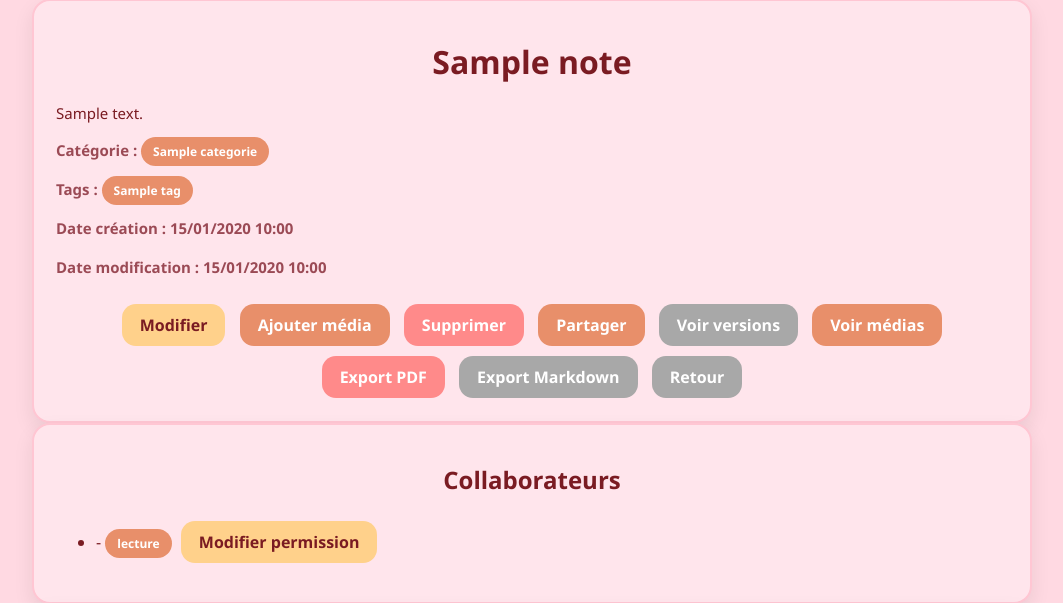
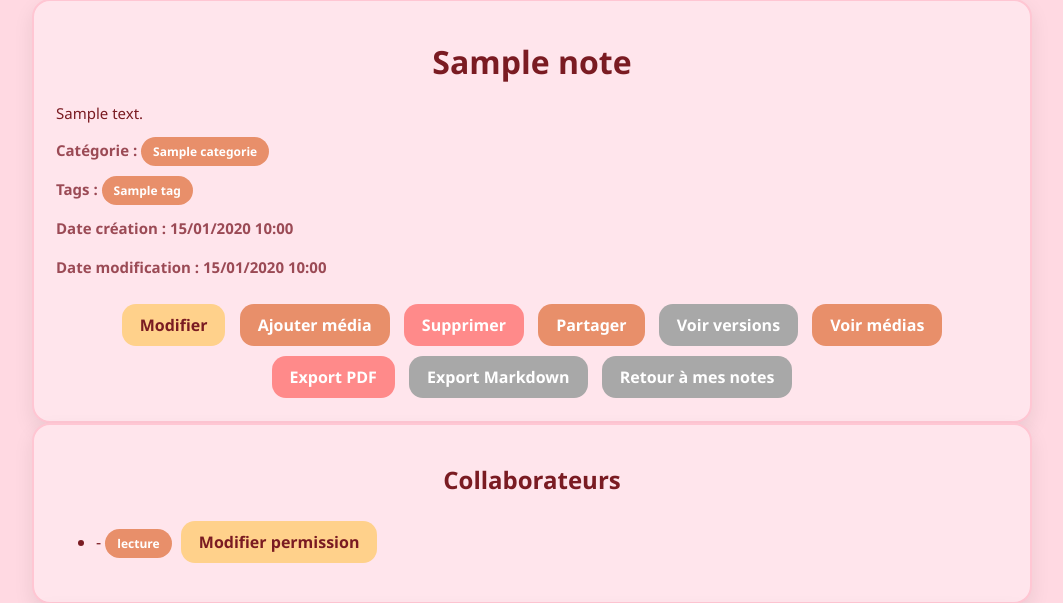
Before and after one commit to oumaima0555/notecollaborative, a Django app: page /note_liste/1/ in a window 1280 px wide. Shown: the part 41-644 px from the top of the page, without its empty margins (108-1171 px from the left). Run offline with Django 5.2, Linux system fonts and the light colour scheme; a user stored in the database is signed in; tables that the repository leaves empty hold one stand-in row (values such as "Sample post"); parts of the project's set-up code (start-up, migrations or seed data) failed here and were passed over.

Commit message:
ajout collaborations et gestion permissions notes

```diff
--- a/notecollabrative/note/templates/note/collaborations_avec_moi.html
+++ b/notecollabrative/note/templates/note/collaborations_avec_moi.html
@@ -39,9 +39,7 @@
                 </p>
 
                 <div class="actions">
-                    <a href="{% url 'note_detail' partage.note.id %}" class="btn btn-primary">
-                        Voir la note
-                    </a>
+                    <a href="{% url 'note_detail' partage.note.id %}?from=collaborations" class="btn btn-primary">Voir la note</a>
                 </div>
 
             </div>
--- a/notecollabrative/note/templates/note/note_detail.html
+++ b/notecollabrative/note/templates/note/note_detail.html
@@ -61,7 +61,15 @@
 
     <a href="{% url 'exporter_pdf' note.id %}" class="btn btn-danger">Export PDF</a>
     <a href="{% url 'exporter_markdown' note.id %}" class="btn btn-secondary">Export Markdown</a>
-    <a href="{% url 'note_liste' %}" class="btn btn-secondary">Retour</a>
+    {% if request.GET.from == 'collaborations' %}
+    <a href="{% url 'collaborations_avec_moi' %}" class="btn btn-secondary">
+        Retour aux collaborations
+    </a>
+    {% else %}
+    <a href="{% url 'note_liste' %}" class="btn btn-secondary">
+        Retour à mes notes
+    </a>
+    {% endif %}
 
 </div>
 
```
